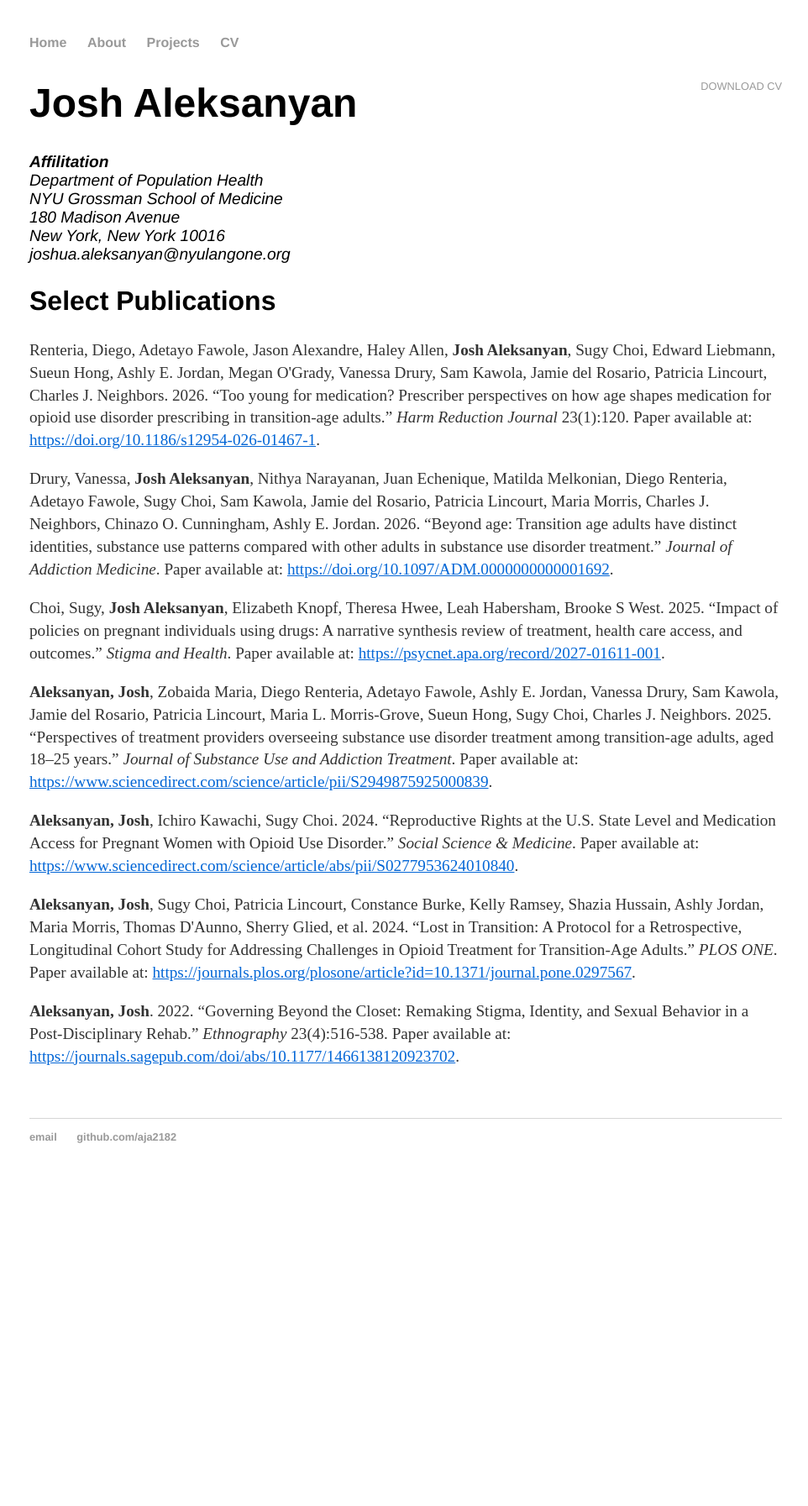
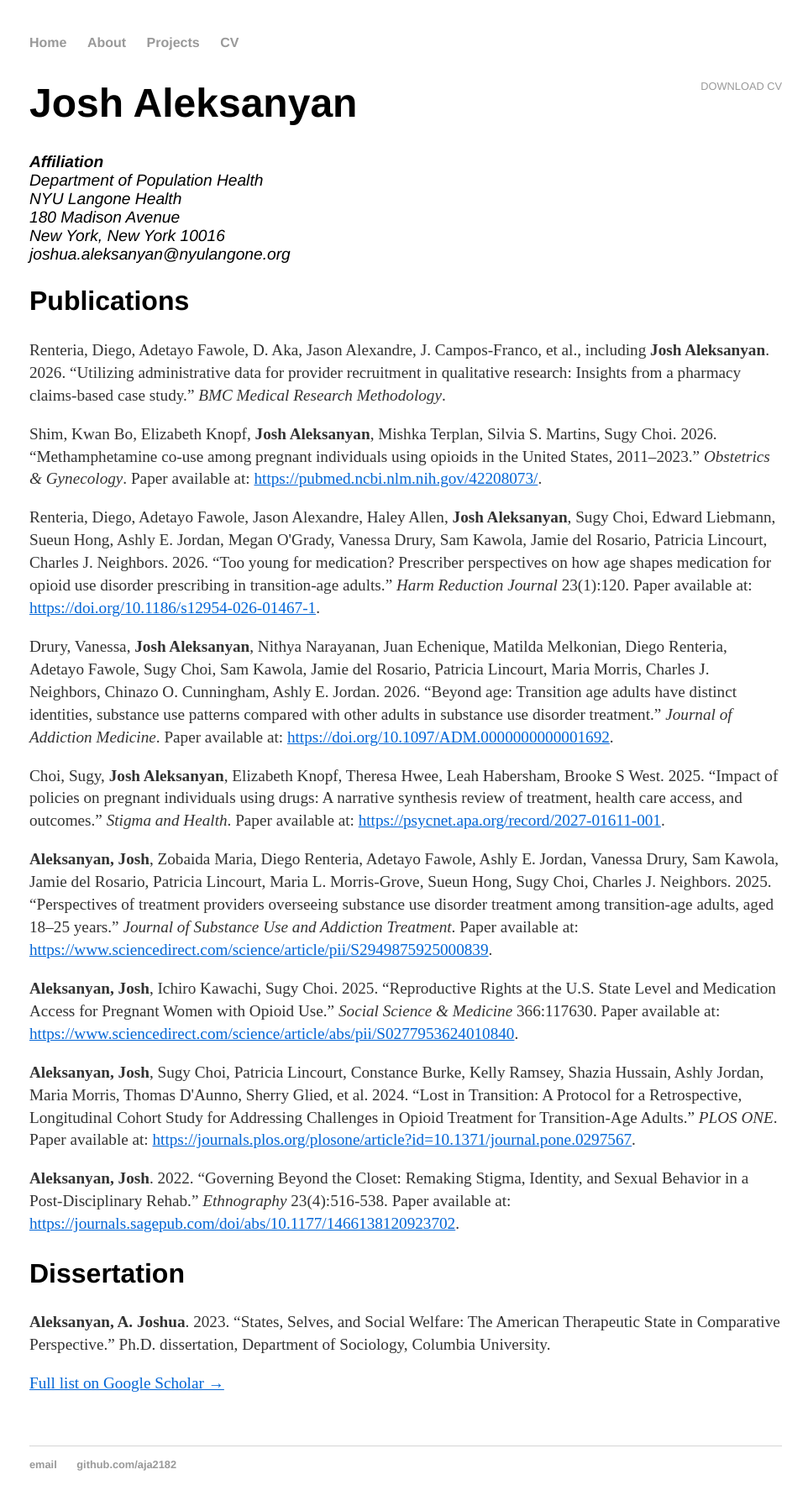
Before and after one commit to aja2182/aja2182.github.io, a Jekyll site: the page built from cv/index.html, in a window 1280 px wide. Shown: the whole page at 84% size, without its empty margins (157-1119 px from the left). Built offline with Jekyll 4.4.1, drawn with Linux system fonts in a browser that asks for light colours; before the commit the page ends 1403 px from its top, so only the background shows below that.

Commit message:
Update CV page against Google Scholar
Co-Authored-By: Claude Opus 5.5 <noreply@anthropic.com>
Claude-Session: https://claude.ai/code/session_01UBGUuVKp8RBC6Hia74W8jU

```diff
--- a/cv/index.html
+++ b/cv/index.html
@@ -1,24 +1,29 @@
 ---
 layout: default
-title: Josh Aleksanyan
+title: CV | Josh Aleksanyan
 ---
 	<div class="cv">
 		<a href="ALEKSANYAN CV 9.4.pdf" class="download" title="Download CV as PDF">Download CV</a>
 					<h1>Josh Aleksanyan</h1>
 					<address>
-					<strong>Affilitation</strong><br>
+					<strong>Affiliation</strong><br>
 					Department of Population Health<br>
-					NYU Grossman School of Medicine<br>
+					NYU Langone Health<br>
 					180 Madison Avenue<br>
 					New York, New York 10016<br>
 					<span class="obfuscate">joshua.aleksanyan@nyulangone.org</span>
 					</address>
-					<h2>Select Publications</h2>
+					<h2>Publications</h2>
+		<p>Renteria, Diego, Adetayo Fawole, D. Aka, Jason Alexandre, J. Campos-Franco, et al., including <strong>Josh Aleksanyan</strong>. 2026. <q>Utilizing administrative data for provider recruitment in qualitative research: Insights from a pharmacy claims-based case study.</q> <i>BMC Medical Research Methodology</i>.</p>
+		<p>Shim, Kwan Bo, Elizabeth Knopf, <strong>Josh Aleksanyan</strong>, Mishka Terplan, Silvia S. Martins, Sugy Choi. 2026. <q>Methamphetamine co-use among pregnant individuals using opioids in the United States, 2011&ndash;2023.</q> <i>Obstetrics &amp; Gynecology</i>. Paper available at: <a href="https://pubmed.ncbi.nlm.nih.gov/42208073/">https://pubmed.ncbi.nlm.nih.gov/42208073/</a>.</p>
 		<p>Renteria, Diego, Adetayo Fawole, Jason Alexandre, Haley Allen, <strong>Josh Aleksanyan</strong>, Sugy Choi, Edward Liebmann, Sueun Hong, Ashly E. Jordan, Megan O'Grady, Vanessa Drury, Sam Kawola, Jamie del Rosario, Patricia Lincourt, Charles J. Neighbors. 2026. <q>Too young for medication? Prescriber perspectives on how age shapes medication for opioid use disorder prescribing in transition-age adults.</q> <i>Harm Reduction Journal</i> 23(1):120. Paper available at: <a href="https://doi.org/10.1186/s12954-026-01467-1">https://doi.org/10.1186/s12954-026-01467-1</a>.</p>
 		<p>Drury, Vanessa, <strong>Josh Aleksanyan</strong>, Nithya Narayanan, Juan Echenique, Matilda Melkonian, Diego Renteria, Adetayo Fawole, Sugy Choi, Sam Kawola, Jamie del Rosario, Patricia Lincourt, Maria Morris, Charles J. Neighbors, Chinazo O. Cunningham, Ashly E. Jordan. 2026. <q>Beyond age: Transition age adults have distinct identities, substance use patterns compared with other adults in substance use disorder treatment.</q> <i>Journal of Addiction Medicine</i>. Paper available at: <a href="https://doi.org/10.1097/ADM.0000000000001692">https://doi.org/10.1097/ADM.0000000000001692</a>.</p>
 	    <p>Choi, Sugy, <strong>Josh Aleksanyan</strong>, Elizabeth Knopf, Theresa Hwee, Leah Habersham, Brooke S West. 2025. <q>Impact of policies on pregnant individuals using drugs: A narrative synthesis review of treatment, health care access, and outcomes.</q> <i>Stigma and Health</i>. Paper available at: <a href="https://psycnet.apa.org/record/2027-01611-001">https://psycnet.apa.org/record/2027-01611-001</a>.</p>
 		<p><strong>Aleksanyan, Josh</strong>, Zobaida Maria, Diego Renteria, Adetayo Fawole, Ashly E. Jordan, Vanessa Drury, Sam Kawola, Jamie del Rosario, Patricia Lincourt, Maria L. Morris-Grove, Sueun Hong, Sugy Choi, Charles J. Neighbors. 2025. <q>Perspectives of treatment providers overseeing substance use disorder treatment among transition-age adults, aged 18–25 years.</q> <i>Journal of Substance Use and Addiction Treatment</i>. Paper available at: <a href="https://www.sciencedirect.com/science/article/pii/S2949875925000839">https://www.sciencedirect.com/science/article/pii/S2949875925000839</a>.</p>
-	    <p><strong>Aleksanyan, Josh</strong>, Ichiro Kawachi, Sugy Choi. 2024. <q>Reproductive Rights at the U.S. State Level and Medication Access for Pregnant Women with Opioid Use Disorder.</q> <i>Social Science &amp; Medicine</i>. Paper available at: <a href="https://www.sciencedirect.com/science/article/abs/pii/S0277953624010840">https://www.sciencedirect.com/science/article/abs/pii/S0277953624010840</a>.</p>
+	    <p><strong>Aleksanyan, Josh</strong>, Ichiro Kawachi, Sugy Choi. 2025. <q>Reproductive Rights at the U.S. State Level and Medication Access for Pregnant Women with Opioid Use.</q> <i>Social Science &amp; Medicine</i> 366:117630. Paper available at: <a href="https://www.sciencedirect.com/science/article/abs/pii/S0277953624010840">https://www.sciencedirect.com/science/article/abs/pii/S0277953624010840</a>.</p>
 		<p><strong>Aleksanyan, Josh</strong>, Sugy Choi, Patricia Lincourt, Constance Burke, Kelly Ramsey, Shazia Hussain, Ashly Jordan, Maria Morris, Thomas D'Aunno, Sherry Glied, et al. 2024. <q>Lost in Transition: A Protocol for a Retrospective, Longitudinal Cohort Study for Addressing Challenges in Opioid Treatment for Transition-Age Adults.</q> <i>PLOS ONE</i>. Paper available at: <a href="https://journals.plos.org/plosone/article?id=10.1371/journal.pone.0297567">https://journals.plos.org/plosone/article?id=10.1371/journal.pone.0297567</a>.</p>
 		<p><strong>Aleksanyan, Josh</strong>. 2022. <q>Governing Beyond the Closet: Remaking Stigma, Identity, and Sexual Behavior in a Post-Disciplinary Rehab.</q> <i>Ethnography</i> 23(4):516-538. Paper available at: <a href="https://journals.sagepub.com/doi/abs/10.1177/1466138120923702">https://journals.sagepub.com/doi/abs/10.1177/1466138120923702</a>.</p>
+		<h2>Dissertation</h2>
+		<p><strong>Aleksanyan, A. Joshua</strong>. 2023. <q>States, Selves, and Social Welfare: The American Therapeutic State in Comparative Perspective.</q> Ph.D. dissertation, Department of Sociology, Columbia University.</p>
+		<p><a href="https://scholar.google.com/citations?user=VVDsjfIAAAAJ&amp;hl=en&amp;view_op=list_works&amp;sortby=pubdate">Full list on Google Scholar &rarr;</a></p>
 	</div>
```
